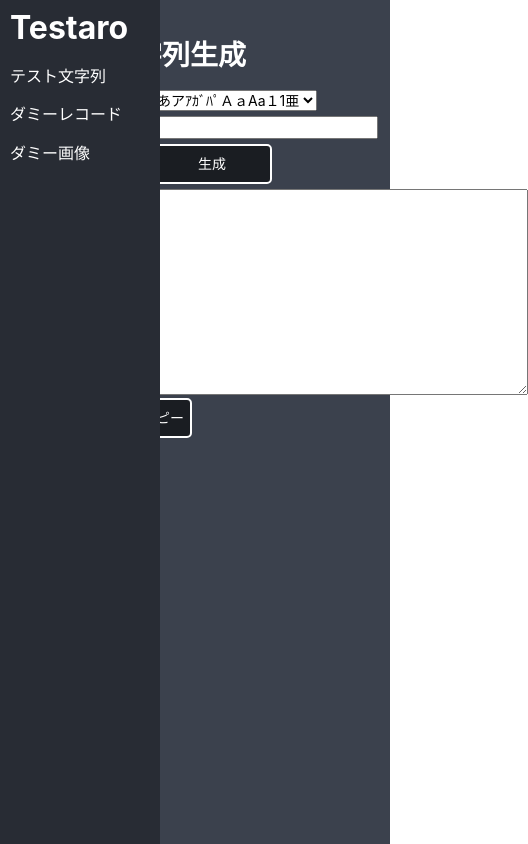
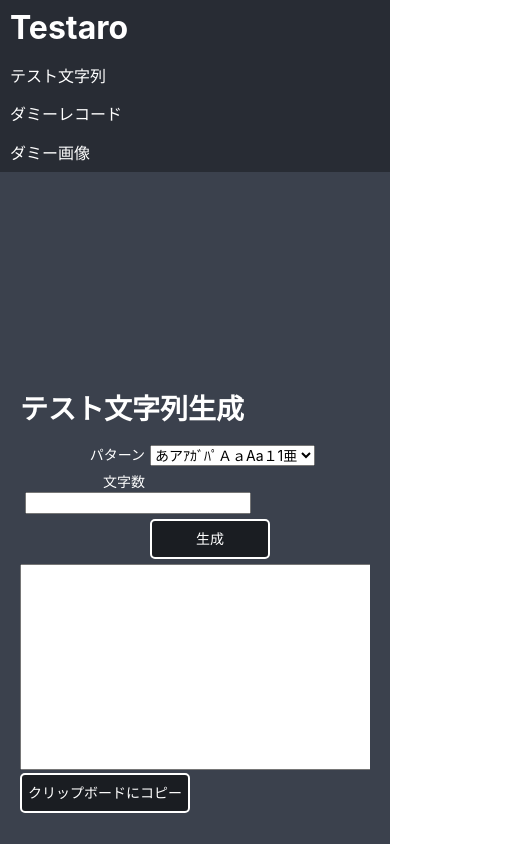
Before and after one commit to jesusisao/testaro, a React (Create React App) app: page / in a window 390 px wide. Shown: the top 844 px of the page, 528 px wide, since content can reach past the window. Built offline with nearby package versions, Linux system fonts and the light colour scheme.

Commit message:
最低限のスマホ対応

```diff
--- a/src/App.scss
+++ b/src/App.scss
@@ -4,14 +4,22 @@
   z-index: 100;
 }
 
+.App {
+  display: flex;
+}
+
+// スマホ対応
+@media only screen and (max-width: 480px) {
+  .App {
+    flex-direction: column;
+  }
+}
+
 .App-container {
-  left: $config-menu-width;
-  position: absolute;
-  width: calc(100% - #{$config-menu-width});
+  width: 100%;
   background-color: $config-background-color;
   min-height: 100vh;
   display: flex;
-  flex-direction: column;
   align-items: center;
   font-size: 14px;
   color: $config-font-color;
--- a/src/Menu/Menu.scss
+++ b/src/Menu/Menu.scss
@@ -1,11 +1,11 @@
-@import '../config.scss';
+@import "../config.scss";
 
 .Menu {
-  position: fixed;
   top: 0;
   left: 0;
   color: $config-font-color;
   background-color: #282c34;
+  display: block;
   height: 100vh;
   overflow: hidden;
   width: $config-menu-width;
@@ -18,14 +18,14 @@
     padding: 0;
     li {
       background-color: #282c34;
-      transition: .2s;
+      transition: 0.2s;
       .link {
         padding: 10px;
         text-decoration: none;
         color: $config-font-color;
         display: inline-block;
         width: 100%;
-        height:100%;
+        height: 100%;
       }
       &:hover {
         background-color: #6a768d;
@@ -33,3 +33,11 @@
     }
   }
 }
+
+// スマホの時用オーバーライド
+@media only screen and (max-width: 480px) {
+  .Menu {
+    width: 100%;
+    height: 100%;
+  }
+}
```
